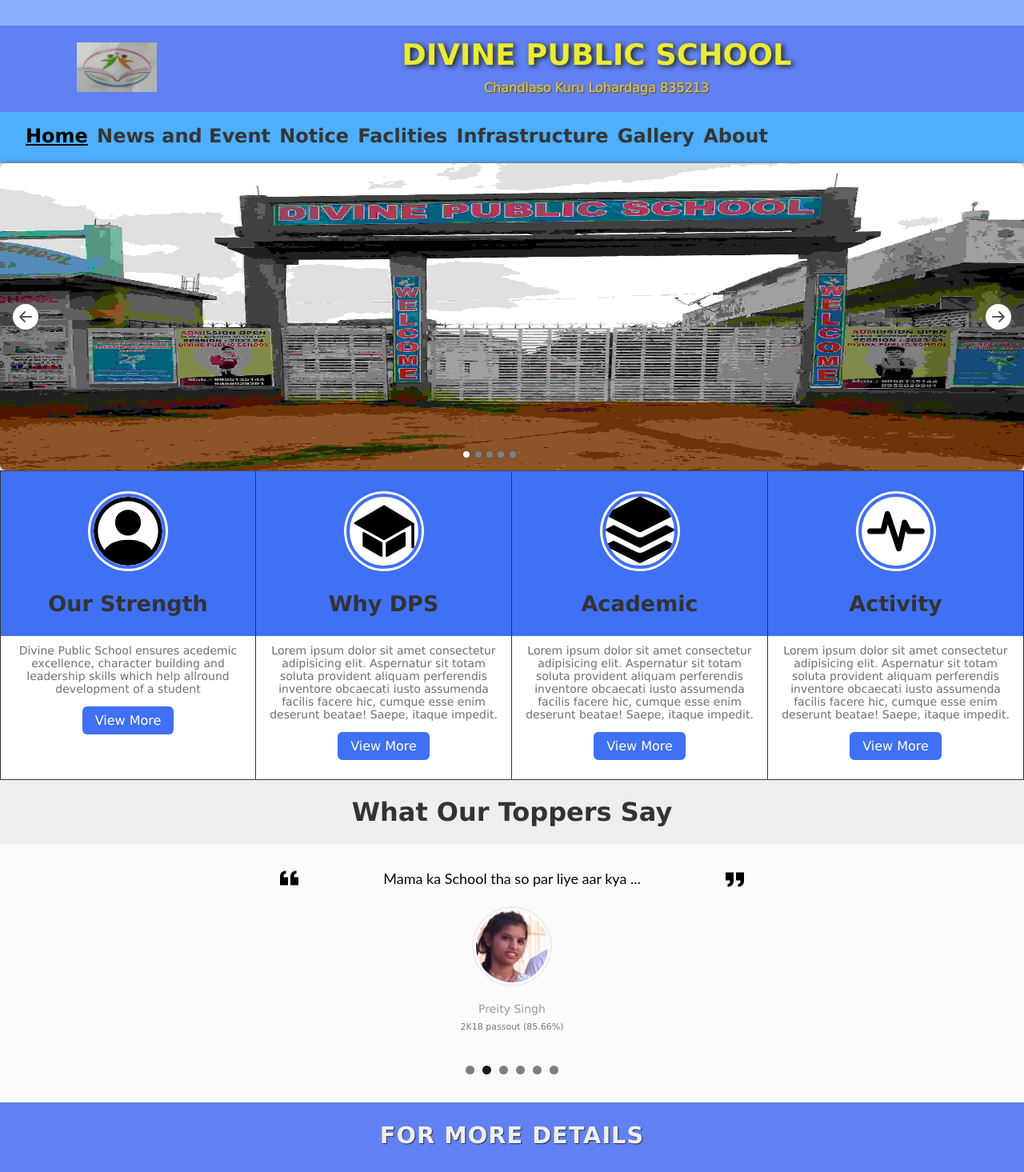
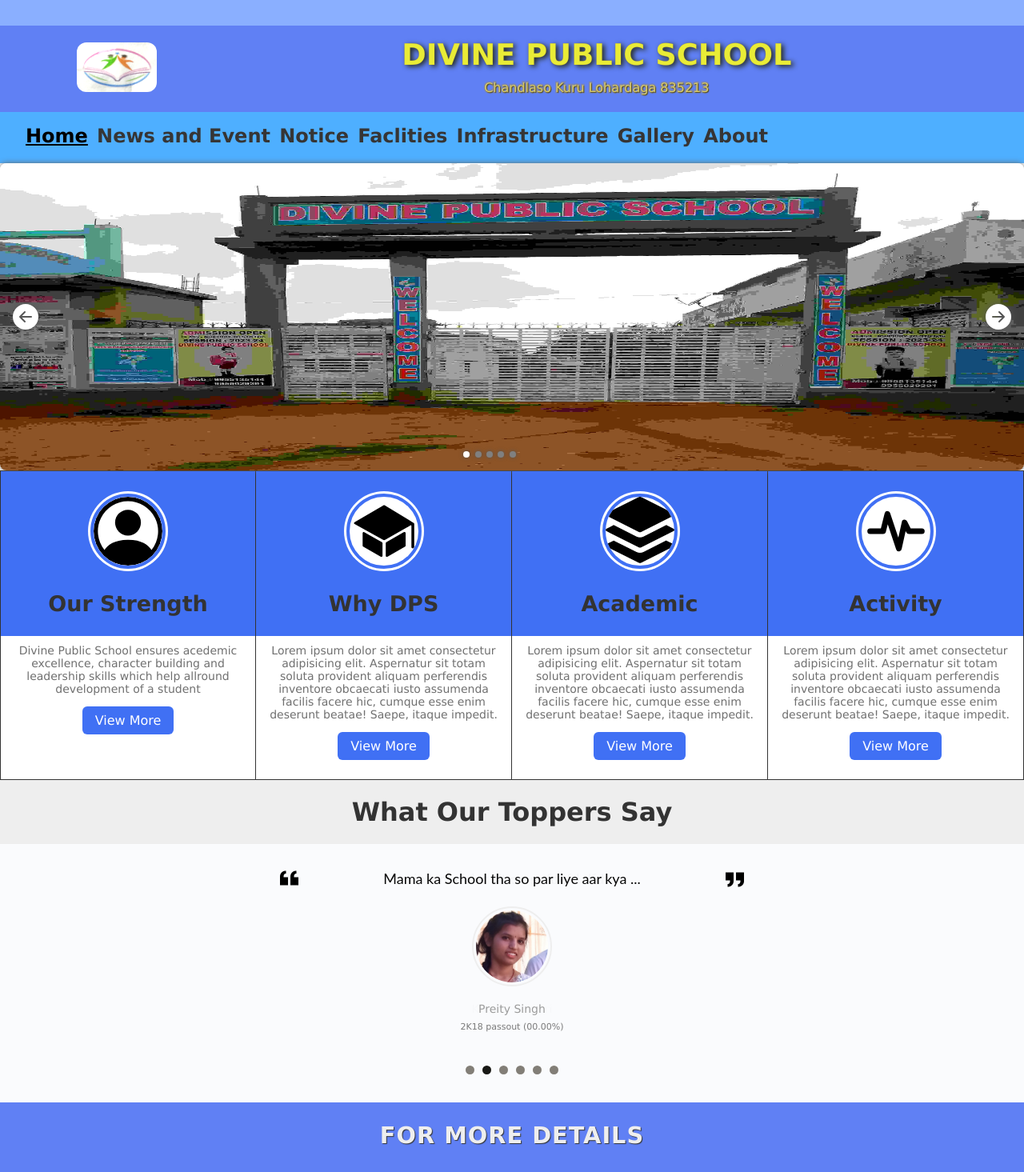
Before and after one commit to Amit709113/testvite, a React (Vite) app: page / in a window 1280 px wide. Shown: the top 1465 px of the page at 80% size. Built offline with nearby package versions, Linux system fonts and the light colour scheme; some icons are missing.

Commit message:
improved logo

```diff
--- a/src/components/SchoolHeading.css
+++ b/src/components/SchoolHeading.css
@@ -53,6 +53,20 @@
 }
 .school-address{
     margin-bottom:1rem;
+}
+.logo-image{
+    width:100px;
+    border-radius: 12px ;
+    filter:brightness(1.5);
+}
+
+@media screen and (max-width:459px){
+    .logo-image{
+        margin-top:6px;
+        width:75px;
+
+    }
+
 }
 
 @media screen and (min-width:300px) and (max-width:374px){
@@ -111,23 +125,17 @@
         width: 100%;
         padding: 0px 0px;
         background: #6080f4;
-
-
     }
     .school-name h1{
         font-size: 1.4rem;
         margin:3px 0px;
         color:#e9ec36;
-
-
     }
     .school-address{
         font-size:0.6rem;
-
     }
 
 }
-
 
 @media screen and (min-width:440px) and (max-width:527px){
     .school_info{
@@ -137,21 +145,17 @@
         padding: 5px 0px;
         background: #6080f4;
 
-
     }
     .school-name h1{
         font-size: 1.5rem;
         margin:5px 0px;
         color:#e9ec36;
 
-
     }
     .school-address{
         font-size:0.7rem;
 
     }
-
-
 }
 
 @media screen and (min-width:527px) and (max-width:680px){
--- a/src/components/SchoolHeading.jsx
+++ b/src/components/SchoolHeading.jsx
@@ -7,7 +7,7 @@ const SchoolHeading = () => {
     <div className="school_info">
         <div className='container-school-heading'>
                 <div className="logo-container">
-                    <img src={logo} alt="logo" className='logo-image' width={100} />
+                    <img src={logo} alt="logo" className='logo-image' />
                 </div>
 
                 <div className="school-detail">
--- a/src/components/Topper.css
+++ b/src/components/Topper.css
@@ -24,3 +24,6 @@
     background-color: #eee;
     width:100vw;
 }
+._image_50s4q_87{
+    filter: brightness(1.3);
+}
--- a/src/data/topperData.json
+++ b/src/data/topperData.json
@@ -3,37 +3,37 @@
         {
             "testimonial":"ipsum dolor sit  oo ss  fdefd dfds ",
             "author":"Khushi Kumari",
-            "deg":"2K23 passout (95.56%)",
+            "deg":"2K23 passout (00.00%)",
             "imgSrc":"src/assets/khushi.jpg"
         },
         {
             "testimonial":"Mama ka School tha so par liye aar kya ...",
             "author":"Preity Singh",
-            "deg":"2K18 passout (85.66%)",
+            "deg":"2K18 passout (00.00%)",
             "imgSrc":"src/assets/preity.jpg"
         },
         {
             "testimonial":"ipsum dolor sit oo ss  fdefd dfds ",
             "author":"Ayush Singh",
-            "deg":"2K18 passout (86.8%)",
+            "deg":"2K18 passout (00.00%)",
             "imgSrc":"src/assets/ayush.jpg"
         },
         {
             "testimonial":"ipsum dolor sit oo ss  fdefd dfds ",
             "author":"Aryan Kumar",
-            "deg":"2K23 passout (93.56%)",
+            "deg":"2K23 passout (00.00%)",
             "imgSrc":"src/assets/aryan.jpg"
         },
         {
             "testimonial":"Illo delectus similique cupiditate enim facilis juth hgh fsdfewd fdfef",
             "author":"Sandhya Kumari",
-            "deg":"2K23 passout (89.6%)",
+            "deg":"2K23 passout (00.00%)",
             "imgSrc":"src/assets/anjali.jpg"
         },
         {
             "testimonial":"ipsum dolor d ",
             "author":"Pawan Singh",
-            "deg":"2K18 passout",
+            "deg":"2K18 passout (00.00%)",
             "imgSrc":"src/assets/pawan.jpg"
         }
 
```
